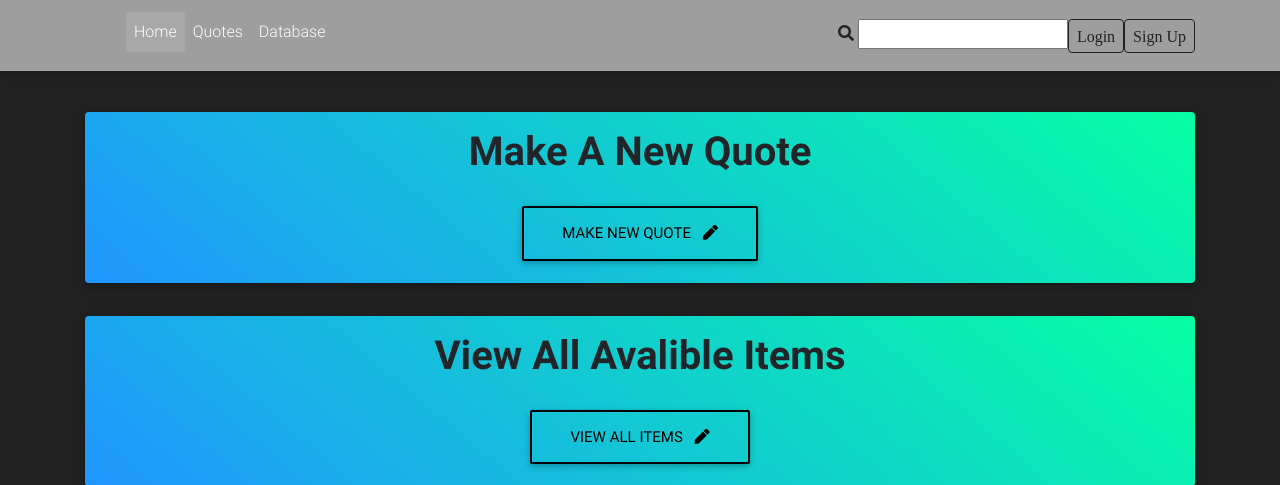
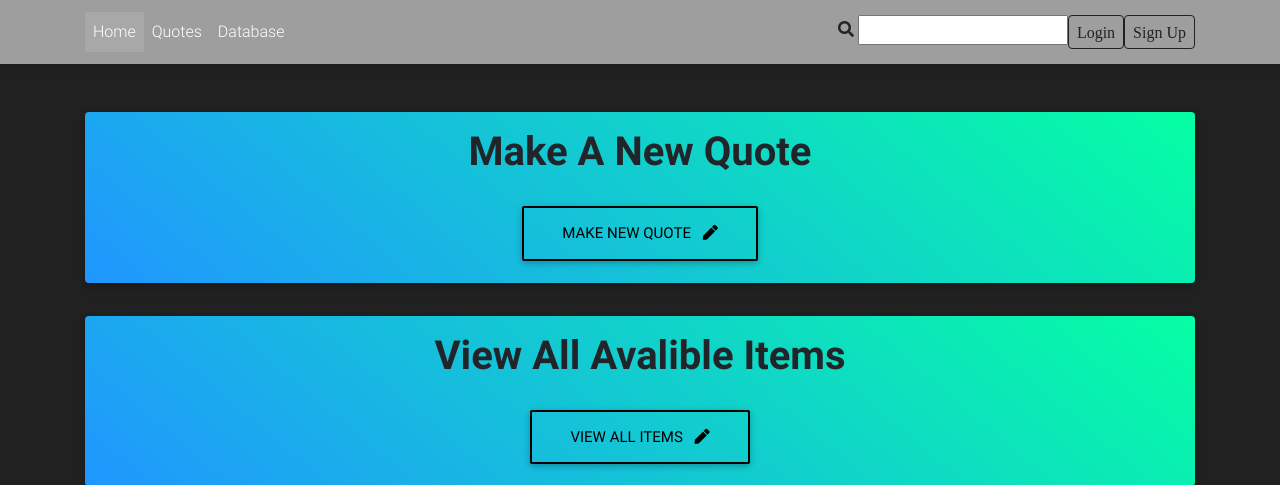
Before and after one commit to potgieterbt/QuoteSiteDemo, a Django app: page / in a window 1280 px wide. Shown: the top 485 px of the page. Run offline with Django 3.2, Linux system fonts and the light colour scheme; some libraries are stand-ins or nearby versions; grey boxes are pictures that could not be loaded.

Commit message:
last one for first deploy

```diff
--- a/templates/base.html
+++ b/templates/base.html
@@ -1,7 +1,6 @@
 <!DOCTYPE html>
 <html lang="en">
 {% load static %}
-<link rel="shortcut icon" href="{% static 'media/New-Logo-small.png' %}">
 
 <head>
     <!-- Font Awesome -->
@@ -21,10 +20,6 @@
         <nav class="navbar fixed-top navbar-expand-lg grey scrolling-navbar">
             <div class="container">
                 <ul class="navbar-nav mr-auto">
-                    <li class="nav-item">
-                        <a class="navbar-brand waves-effect" href="/"><img src="{% static 'media/New-Logo-small.png' %}"
-                                alt="Logo" height="25" width="25"></a>
-                    </li>
                     <li class="nav-item active">
                         <a class="nav-link waves-effect" href="/">Home</a>
                     </li>
```
